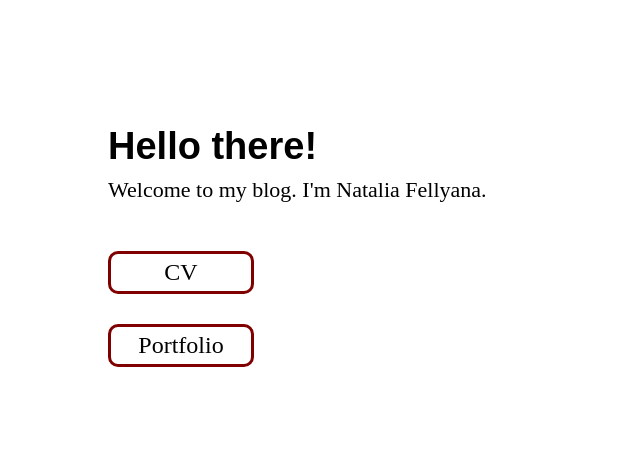
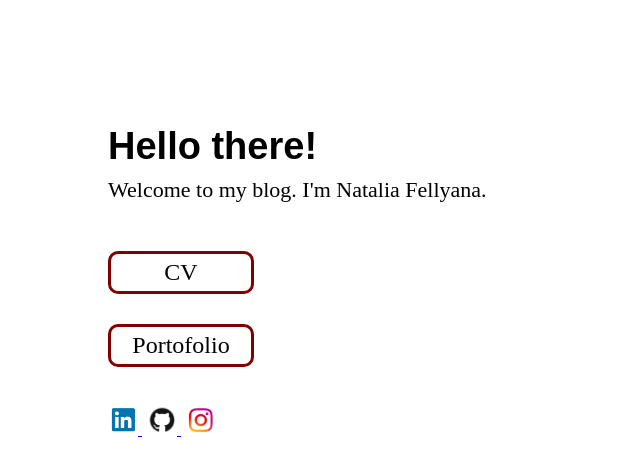
Before and after one commit to nataliafellyana/nataliafellyana.github.io, a plain HTML site: page index.html in a window 1280 px wide. Shown: the whole page, without its empty margins (0-640 px from the left). Drawn offline with Linux system fonts and the light colour scheme.

Commit message:
initial commit

```diff
--- a/index.html
+++ b/index.html
@@ -9,6 +9,19 @@
 	<h2>Welcome to my blog. I'm Natalia Fellyana.</h2>
 	<br>
 	<a href="cv.html" class="button no1">CV</a>
-	<a href="porto.html" class="button no2">Portfolio</a>
+	<a href="porto.html" class="button no2">Portofolio</a>
+	<br>
+
+	<a href="https://www.linkedin.com/in/natalia-fellyana-15686b175/">
+		<img class="logo linkedin" src="portfolio/logo linkedin.png" width="30" height="30">
+	</a>
+
+	<a href="https://github.com/nataliafellyana">
+		<img class="logo github" src="portfolio/logo github.jpg" width="30" height="30">
+	</a>
+
+	<a href="https://www.instagram.com/nataliafellyana/">
+		<img class="logo ig" src="portfolio/instagram logo.png" width="30" height="30">
+	</a>
 </body>
 </html>
--- a/style.css
+++ b/style.css
@@ -12,6 +12,22 @@ h2{
 	margin-bottom: 0px;
 	font-weight: normal;
 	font-size: 22px;
+}
+
+.logo{
+	margin-top: -10px;
+}
+
+.linkedin{
+	padding-left: 100px;
+}
+
+.github{
+	padding-left: 5px;
+}
+
+.ig{
+	padding-left: 5px;
 }
 
 .button{
```
Also changed, not shown: portfolio/instagram logo.png (added), portfolio/logo github.jpg (added), portfolio/logo github.png (added), portfolio/logo linkedin.png (added), 1 other file.
